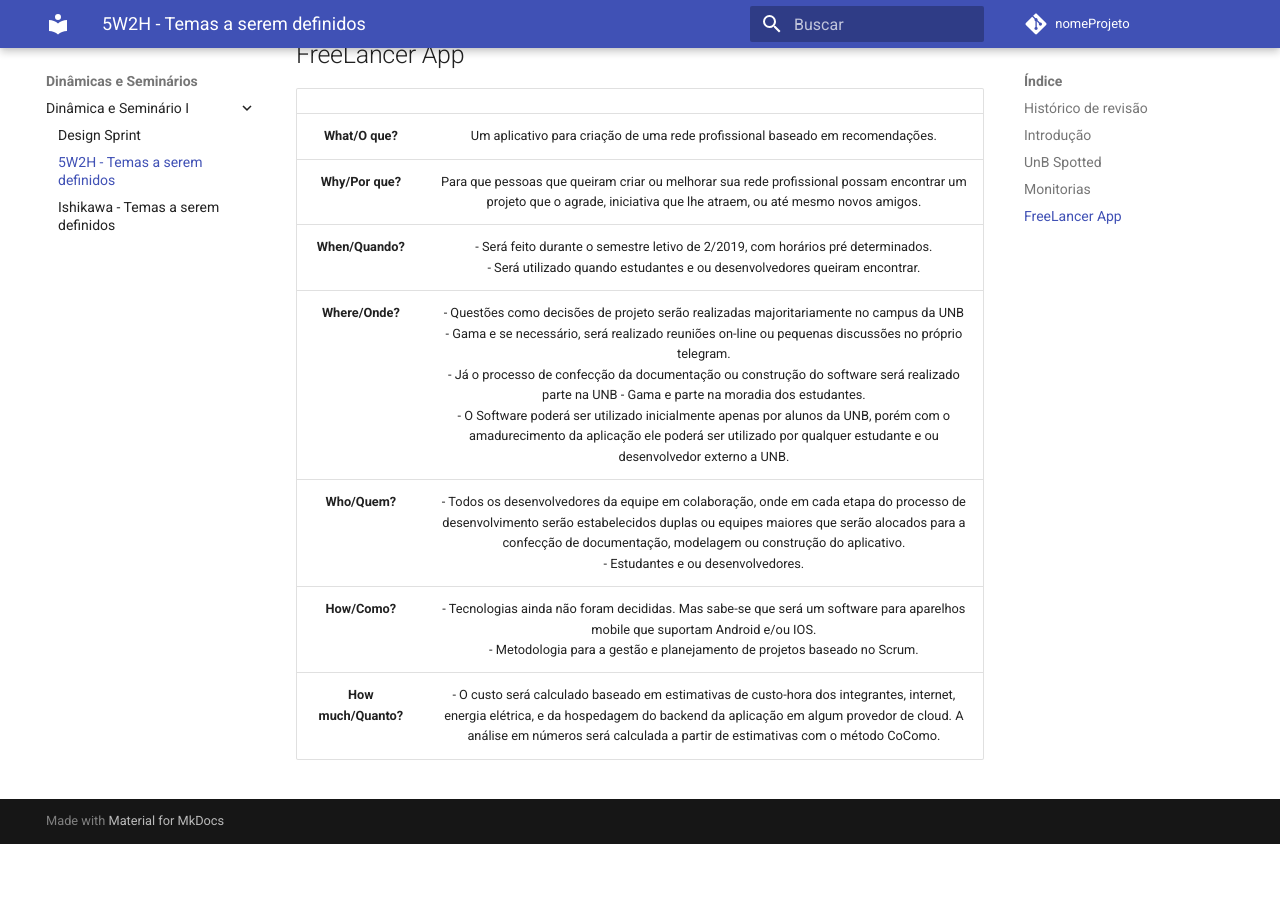
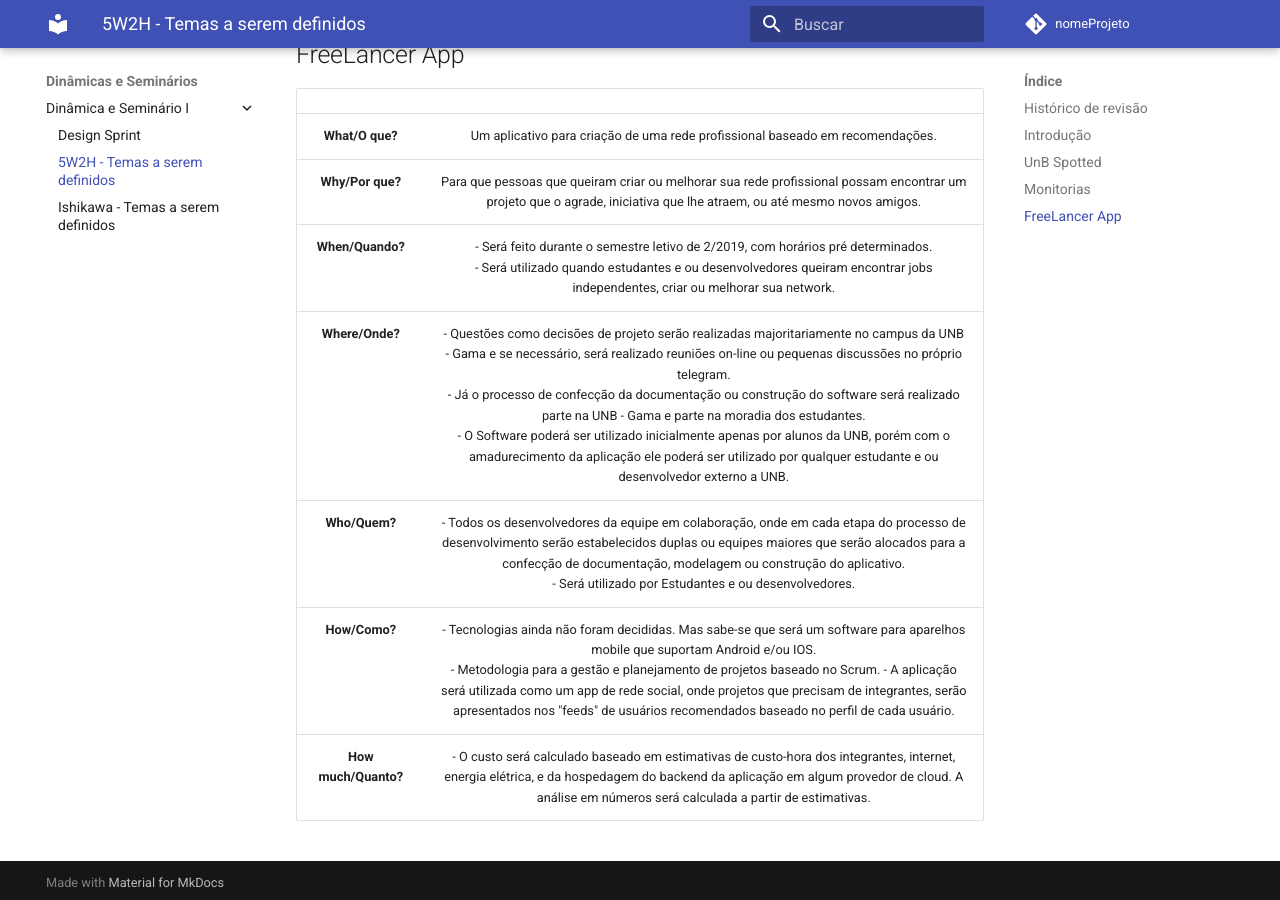
Before and after one commit to 2019-2-arquitetura-desenho/wiki, an MkDocs documentation site: the page built from docs/dinamica_seminario_I/5W2H.md, in a window 1280 px wide and 900 px high, scrolled down 2442 px. Built offline with MkDocs 1.6.1 and Material for MkDocs 9.7.7, drawn with Linux system fonts in a browser that asks for light colours; comment, search, counter and statistics services are not loaded; old or Windows-style settings are respelled for this version of MkDocs; before the commit the page ends 3286 px from its top, so only the background shows below that.

Commit message:
fix 5w2h Freelancer App

```diff
--- a/docs/dinamica_seminario_I/5W2H.md
+++ b/docs/dinamica_seminario_I/5W2H.md
@@ -45,8 +45,8 @@
 |:---:|:---:|
 | **What/O que?** | Um aplicativo para criação de uma rede profissional baseado em recomendações. |
 | **Why/Por que?** | Para que pessoas que queiram criar ou melhorar sua rede profissional possam encontrar um projeto que o agrade, iniciativa que lhe atraem, ou até mesmo novos amigos.|
-| **When/Quando?** | - Será feito durante o semestre letivo de 2/2019, com horários pré determinados. <br> - Será utilizado quando estudantes e ou desenvolvedores queiram encontrar.
+| **When/Quando?** | - Será feito durante o semestre letivo de 2/2019, com horários pré determinados. <br> - Será utilizado quando estudantes e ou desenvolvedores queiram encontrar jobs independentes, criar ou melhorar sua network.
 | **Where/Onde?** | - Questões como decisões de projeto serão realizadas majoritariamente no campus da UNB - Gama e se necessário, será realizado reuniões on-line ou pequenas discussões no próprio telegram. <br> - Já o processo de confecção da documentação ou construção do software será realizado parte na UNB - Gama e parte na moradia dos estudantes. <br> - O Software poderá ser utilizado inicialmente apenas por alunos da UNB, porém com o amadurecimento da aplicação ele poderá ser utilizado por qualquer estudante e ou desenvolvedor externo a UNB. |
-| **Who/Quem?** | - Todos os desenvolvedores da equipe em colaboração, onde em cada etapa do processo de desenvolvimento serão estabelecidos duplas ou equipes maiores que serão alocados para a confecção de documentação, modelagem ou construção do aplicativo. <br> - Estudantes e ou desenvolvedores. |
-| **How/Como?** | - Tecnologias ainda não foram decididas. Mas sabe-se que será um software para aparelhos mobile que suportam Android e/ou IOS. <br> - Metodologia para a gestão e planejamento de projetos baseado no Scrum. |
-| **How much/Quanto?** | - O custo será calculado baseado em estimativas de custo-hora dos integrantes, internet, energia elétrica, e da hospedagem do backend da aplicação em algum provedor de cloud. A análise em números será calculada a partir de estimativas com o método CoComo. |
+| **Who/Quem?** | - Todos os desenvolvedores da equipe em colaboração, onde em cada etapa do processo de desenvolvimento serão estabelecidos duplas ou equipes maiores que serão alocados para a confecção de documentação, modelagem ou construção do aplicativo. <br> - Será utilizado por Estudantes e ou desenvolvedores. |
+| **How/Como?** | - Tecnologias ainda não foram decididas. Mas sabe-se que será um software para aparelhos mobile que suportam Android e/ou IOS. <br> - Metodologia para a gestão e planejamento de projetos baseado no Scrum. - A aplicação será utilizada como um app de rede social, onde projetos que precisam de integrantes, serão apresentados nos "feeds" de usuários recomendados baseado no perfil de cada usuário. |
+| **How much/Quanto?** | - O custo será calculado baseado em estimativas de custo-hora dos integrantes, internet, energia elétrica, e da hospedagem do backend da aplicação em algum provedor de cloud. A análise em números será calculada a partir de estimativas. |
```
